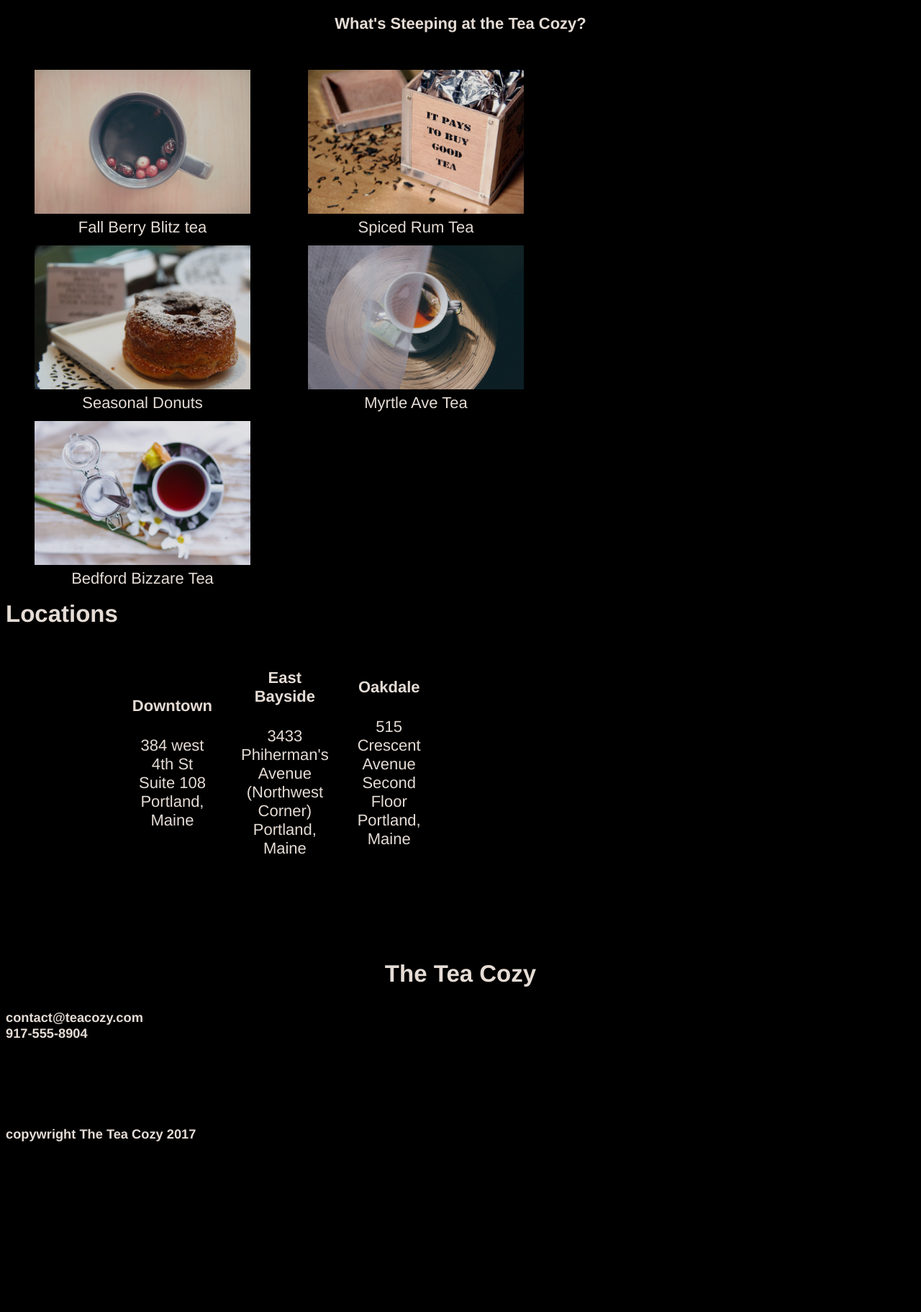
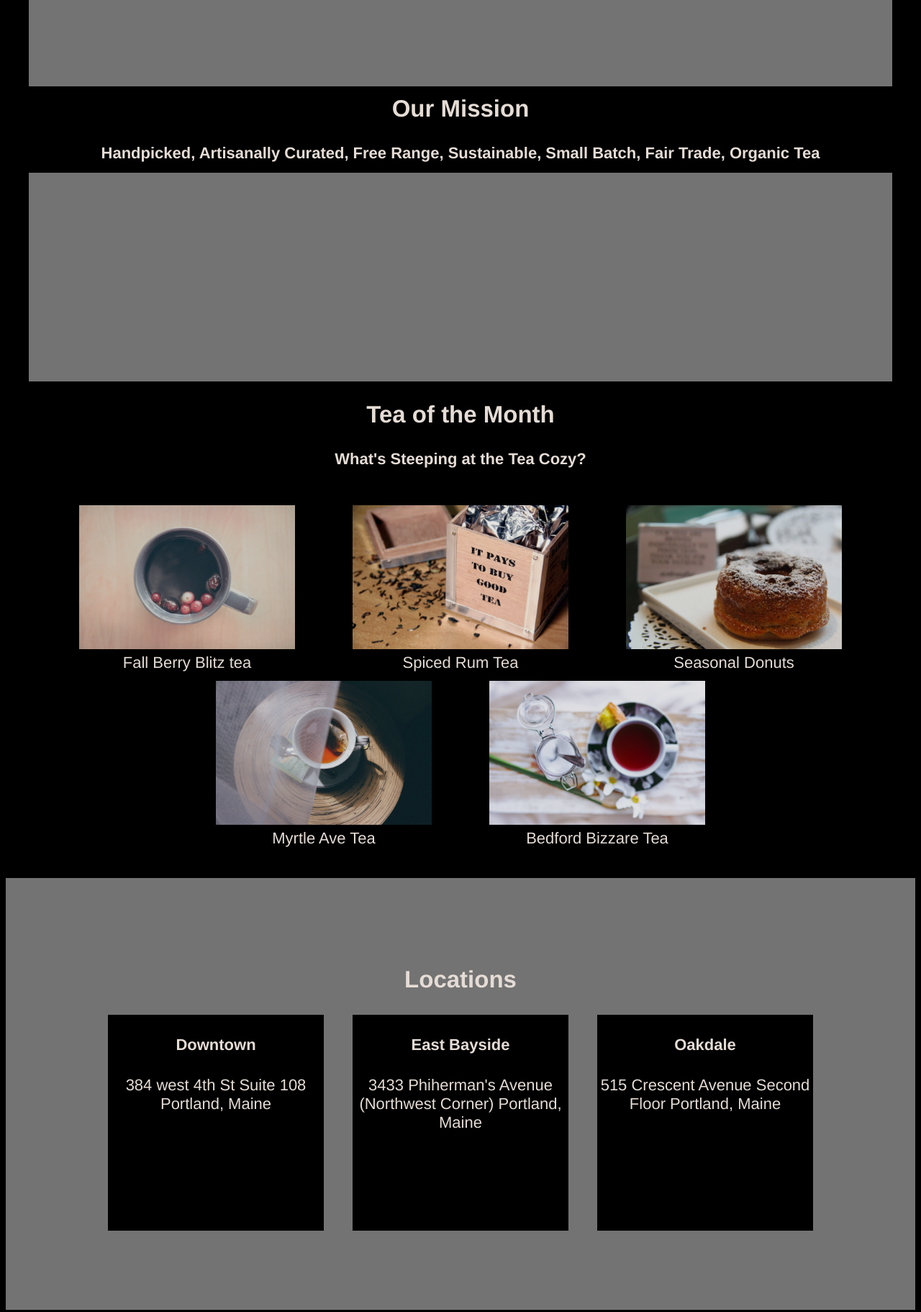
Before and after one commit to EliMullan/tea-cozy, a plain HTML site: page index.html in a window 1280 px wide. Shown: the part 240-2063 px from the top of the page at 72% size. Before the commit the page ends 1857 px from the top, so only its background shows below. Drawn offline with Linux system fonts and the light colour scheme.

Commit message:
update mission , gallery, location flexbox

```diff
--- a/index.html
+++ b/index.html
@@ -16,9 +16,9 @@
         <!-- menu -->
         <nav>
            <ul>
-               <li><a href='#'>Mission</a></li>
-               <li><a href='#'>Featured Tea</a></li>
-               <li><a href='#'>Locations</a></li>
+               <li><a>Mission</a></li>
+               <li><a >Featured Tea</a></li>
+               <li><a >Locations</a></li>
            </ul>
         </nav>
     </header>
@@ -33,31 +33,34 @@
         <!-- gallery -->
             <h2>Tea of the Month</h2>
             <h4>What's Steeping at the Tea Cozy?</h4>
-        <div class='flex-gallery'>
+        <div class='gallery'>
             <figure>
-                <img src='tea-cozy\media\images\img-berryblitz.webp' alt='Fall Berry Blitz Tea' width= 100% height='auto'>
+                <img src='media\images\img-berryblitz.webp' alt='Fall Berry Blitz Tea' width= 100% height='auto'>
                 <figcaption>Fall Berry Blitz tea</figcaption>
             </figure>
             <figure>
-                <img src='tea-cozy\media\images\img-spiced-rum.webp' alt='Spiced Rum Tea' width= 100% height='auto'>
+                <img src='media\images\img-spiced-rum.webp' alt='Spiced Rum Tea' width= 100% height='auto'>
                 <figcaption>Spiced Rum Tea</figcaption>
             </figure>
             <figure>
-                <img src='tea-cozy\media\images\img-donut.webp' alt='Seasonal Donuts' width= 100% height='auto'>
+                <img src='media\images\img-donut.webp' alt='Seasonal Donuts' width= 100% height='auto'>
                 <figcaption>Seasonal Donuts</figcaption>
             </figure>
             <figure>
-                <img src='tea-cozy\media\images\img-myrtle-ave.jpg' alt='Myrtle Ave Tea' width= 100% height='auto'>
+                <img src='media\images\img-myrtle-ave.jpg' alt='Myrtle Ave Tea' width= 100% height='auto'>
                 <figcaption>Myrtle Ave Tea</figcaption>
             </figure>
             <figure>
-                <img src='tea-cozy\media\images\img-bedford-bizarre.webp' alt='Bedford Bizzare Tea' width= 100% height='auto'>
+                <img src='media\images\img-bedford-bizarre.webp' alt='Bedford Bizzare Tea' width= 100% height='auto'>
                 <figcaption>Bedford Bizzare Tea</figcaption>
             </figure>
         </div>
+        <br><br>
         <!-- location-->
-        <div class='flex-location'>
+
+        <div class='location'>
             <h2>Locations</h2>
+            <div class='address'>
             <div>
                 <h4>Downtown</h4>
                 <p> 384 west 4th St Suite 108 Portland, Maine</p>
@@ -70,12 +73,15 @@
                 <h4>Oakdale</h4>
                 <p> 515 Crescent Avenue Second Floor Portland, Maine</p>
             </div>
+            </div>
         </div>
     </main>
     <footer>
-        <div><h2>The Tea Cozy</h2>
-        <h5>contact@teacozy.com <br>917-555-8904</h5>
-        </div>
+
+        <h2>The Tea Cozy</h2>
+        <h5>contact@teacozy.com </h5>
+        <h5>917-555-8904</h5>
+
         <h5>copywright The Tea Cozy 2017</h5>
     </footer>
 
--- a/style.css
+++ b/style.css
@@ -10,6 +10,10 @@ body {
     text-align: center;
     font-family: Helvetica, Arial, sans-serif;
     color: seashell;
+}
+
+h2 {
+    margin-bottom: 0;
 }
 
 header {
@@ -43,35 +47,45 @@ header nav ul li a {
     text-align:center;
     padding: 16px;
     text-decoration: underline;
-    color: seashell;
+
 }
 
 main {
     margin-top: 70px;
 }
 
-.section {
+section {
     display: flex;
-    background-image: url('media\images\img-mission-background.webp');
+    align-items: center;
+    background-color: grey;
     background-size: cover;
     height: 700px;
-    width: 80%;
+    width: 1200px;
+    margin: auto;
 }
 
-.section div {
+section div {
+    display: flex;
+    align-items: center;
+    flex-direction: column;
+    justify-content: center;
     background-color: black;
     text-align: center;
     width: 1200px;
-    height: 40px;
+    height: 120px;
+
 }
 
-.flex-gallery {
+.gallery {
     display: flex;
     flex-wrap: wrap;
-    width: 1000px;
+    justify-content: center;
+    align-items: center;
+    align-content: center;
+    margin: auto;
 }
 
-.flex-gallery figure {
+.gallery figure {
     justify-content: space-around;
     align-content: center;
     align-items: center;
@@ -79,28 +93,39 @@ main {
     width: 300px;
 }
 
-.flex-location {
+.location {
     display: flex;
-    flex-wrap: nowrap;
-    width: 100px;
-    height: 500px;
-    background-image: url('media\images\img-locations-background.webp');
+    flex-direction: column;
+    justify-content: center;
+    align-items: center;
+    background-color:grey;
+    margin: auto;
+    height: 600px;
 }
 
-.flex-location div {
+.location h2 {
+    margin-bottom: 15px;
+}
+
+.address {
+    display: inline-flex;
+    margin: auto;
+    margin: 0;
+}
+
+.address div {
     background-color: black;
     width: 300px;
+    height: 300px;
     opacity: 1;
     margin: 15px 20px;
-    justify-content: space-around;
-    align-items:center;
-    align-content: center;
+
 }
 
 footer div {
     height: 200px;
 }
 
-footer h5 {
+footer h5:last-child {
     text-align:left;
 }
```
